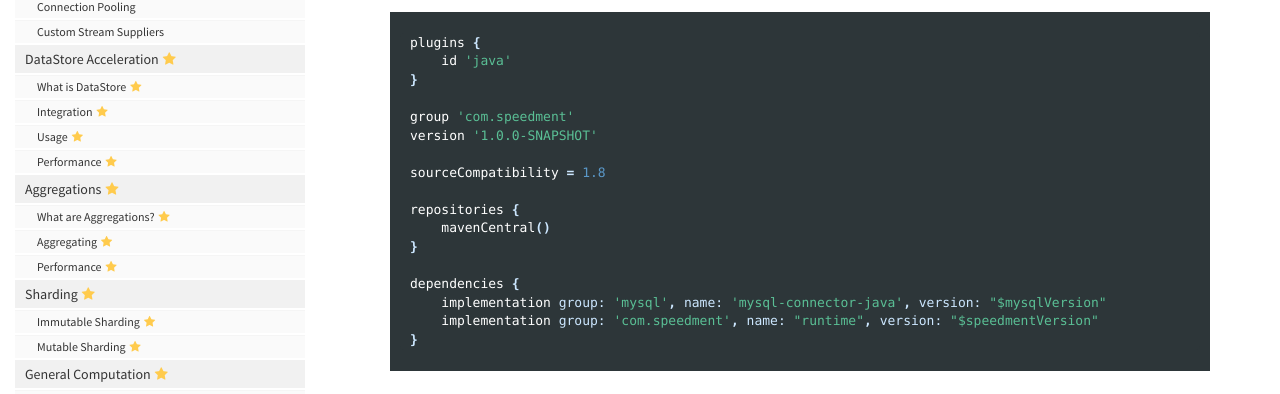
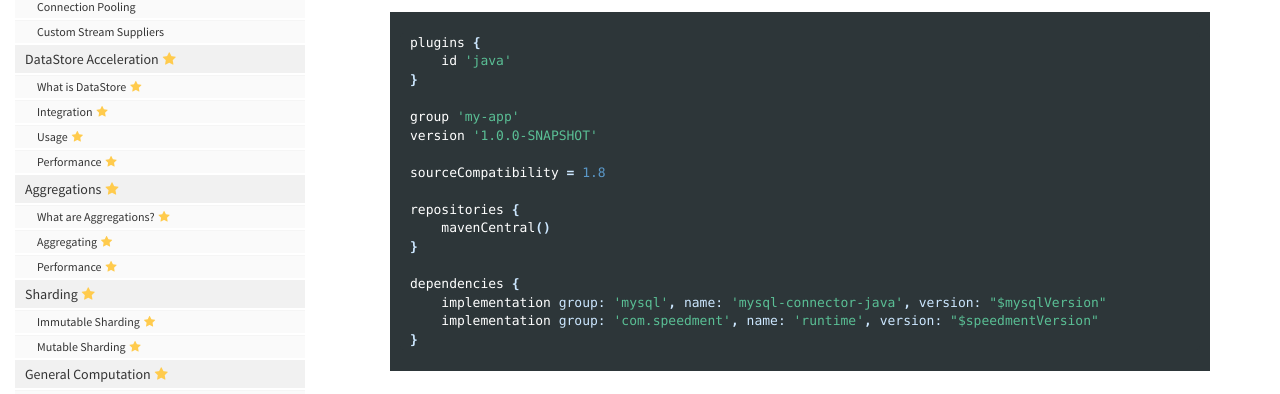
Before and after one commit to speedment/speedment-doc, a Jekyll site: the page built from pages/integration.md, in a window 1280 px wide and 900 px high, scrolled down 2192 px. Shown: the part 151-545 px from the top of the window. Built offline with Jekyll 4.4.1, drawn with Linux system fonts in a browser that asks for light colours; nearby versions of some CDN libraries; comment, search, counter and statistics services are not loaded.

Commit message:
Change Gradle project group to "my-app"

````diff
--- a/pages/integration.md
+++ b/pages/integration.md
@@ -59,7 +59,7 @@
     id 'java'
 }
 
-group 'com.speedment'
+group 'my-app'
 version '1.0.0-SNAPSHOT'
 
 sourceCompatibility = 1.8
@@ -70,7 +70,7 @@
 
 dependencies {
     implementation group: 'mysql', name: 'mysql-connector-java', version: "$mysqlVersion"
-    implementation group: 'com.speedment', name: "runtime", version: "$speedmentVersion"
+    implementation group: 'com.speedment', name: 'runtime', version: "$speedmentVersion"
 }
 ```
 
````
